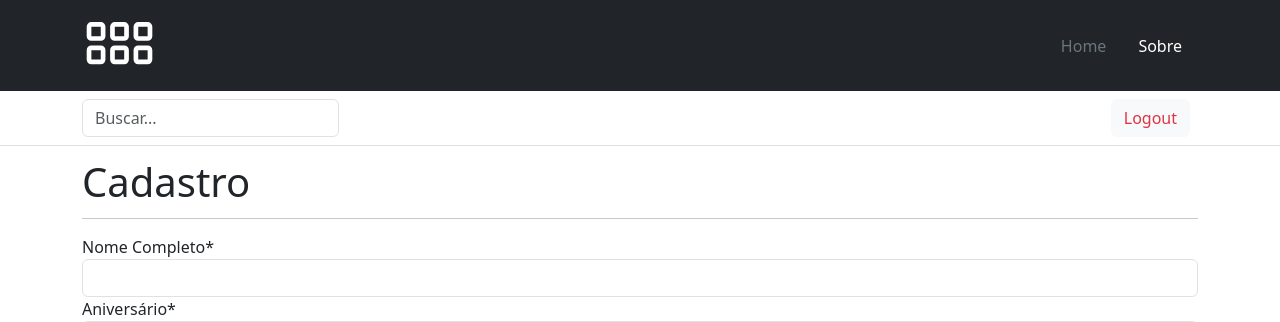
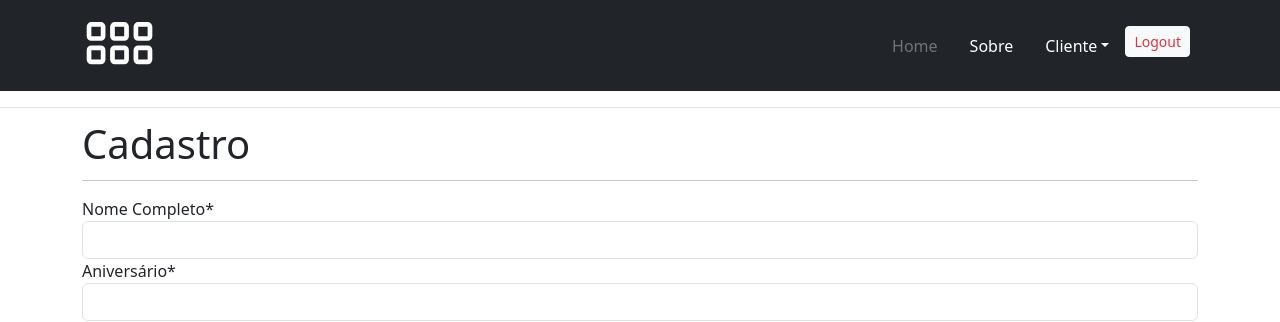
Before and after one commit to danielcanuto/setup, a Django app: page /cliente/create_person/ in a window 1280 px wide. Shown: the top 322 px of the page. Run offline with Django 4.2, Linux system fonts and the light colour scheme; a user stored in the database is signed in; some libraries are stand-ins or nearby versions.

Commit message:
correção do cliente createview

```diff
--- a/cidade_uf/views.py
+++ /dev/null
@@ -1,3 +0,0 @@
-from django.shortcuts import render
-
-# Create your views here.
--- a/cliente/models.py
+++ b/cliente/models.py
@@ -29,8 +29,7 @@ class Person(models.Model):
         return name[0]
 
 
-class Cliente(models.Model):
-    person = models.ForeignKey(Person, on_delete= models.CASCADE, blank=True, null=True, verbose_name='Nome')
+class Cliente(Person):
     telefone = models.CharField('Telefone',max_length=31, blank=True, null=True)
     email = models.CharField('E-mail', max_length=50)
     cidade_estado = models.ForeignKey(CidadeUF, on_delete=models.CASCADE, blank=True, null=True, verbose_name="Cidade/UF")
@@ -40,4 +39,4 @@ class Cliente(models.Model):
     cep =models.CharField('CEP', max_length=9)
 
     def __str__(self):
-        return f'{self.person} - {self.telefone}'
+        return f'{self.name} - {self.telefone}'
--- a/cliente/views.py
+++ b/cliente/views.py
@@ -60,16 +60,7 @@ class ClienteListView(LoginRequiredMixin, ListView):
 class ClienteCreateView(LoginRequiredMixin, CreateView):
     login_url = reverse_lazy('login')
     model = Cliente
-    fields = [
-        'person',
-        'telefone',
-        'email',
-        'cidade_estado',
-        'endereco',
-        'numero',
-        'bairro',
-        'cep'
-    ]
+    fields = "__all__"
 
     template_name = "cliente/form.html"
     success_url = "/cliente/list_cliente"
@@ -77,16 +68,7 @@ class ClienteCreateView(LoginRequiredMixin, CreateView):
 class ClienteUpdateView(LoginRequiredMixin, UpdateView):
     login_url = reverse_lazy('login')
     model = Cliente
-    fields = [
-        'person',
-        'telefone',
-        'email',
-        'cidade_estado',
-        'endereco',
-        'numero',
-        'bairro',
-        'cep'
-    ]
+    fields = "__all__"
 
     template_name = "cliente/form.html"
     success_url = "/cliente/list_cliente"
--- a/templates/base.html
+++ b/templates/base.html
@@ -25,8 +25,7 @@
 
             <div class="px-3 py-2 border-bottom mb-3">
                 <div class="container d-flex flex-wrap justify-content-center">
-                    {% include "partials/_pesquisatopo.html" %}
-                    {% include "partials/_botao_login.html" %}
+
                 </div>
             </div>
         {% endblock %}
--- a/templates/cliente/form.html
+++ b/templates/cliente/form.html
@@ -16,7 +16,7 @@
 {% block content %}
 <hr>
 
-<form action=""method="POST">
+<form action="" method="POST">
     {% csrf_token %}
     {{ form|crispy }}
 
--- a/templates/partials/_botao_login.html
+++ b/templates/partials/_botao_login.html
@@ -2,13 +2,13 @@
 <!-- criar if se estiver nao estir logado mostre -->
 {% if user.is_authenticated %}
 <div class="text-end">
-    <a href="{% url 'logout' %}"><button type="button" class="btn btn-light text-danger me-2">Logout</button></a>
+    <a href="{% url 'logout' %}"><button type="button" class="btn btn-sm btn-light text-danger me-2">Logout</button></a>
 </div>
 {% else %}
 <div class="text-end">
-   <a href="{% url 'login' %}"><button type="button" class="btn btn-light text-dark me-2">Login</button></a>
+   <a href="{% url 'login' %}"><button type="button" class="btn btn-sm btn-light text-dark me-2">Login</button></a>
 
-    <button type="button" class="btn btn-warning">Cadastrar</button>
+    <button type="button" class="btn btn-sm btn-warning">Cadastrar</button>
 </div>
 {% endif %}
 <!-- caso contraio nao moestre nada -->
--- a/templates/partials/_nav_header.html
+++ b/templates/partials/_nav_header.html
@@ -9,5 +9,19 @@
         Sobre
         </a>
     </li>
+    {% if user.is_authenticated %}
+
+    <li class="nav-item dropdown">
+        <a class=" nav-link dropdown-toggle text-reset show" href="#" data-bs-toggle="dropdown" aria-expanded="false">Cliente</a>
+        <ul class="dropdown-menu" data-bs-popper="static">
+          <li><a class="dropdown-item" href="{% url 'list_cliente' %}">Listar clientes</a></li>
+          <li><a class="dropdown-item" href="{% url 'create_cliente' %}">Cadastrar Clientes</a></li>
+        </ul>
+    </li>
+    {% endif %}
+
+    <li>
+        {% include "partials/_botao_login.html" %}
+    </li>
 
 </ul>
--- a/templates/partials/_navbar.html
+++ /dev/null
@@ -1 +0,0 @@
-<h3>eu sou a navegação</h3>
```
Also changed, not shown: templates/cliente/cliente/cliente_confirm_delete.html (renamed from templates/cliente/cliente_confirm_delete.html, +1 -7 lines), templates/cliente/cliente/cliente_list.html (+6 -6 lines), cidade_uf/migrations/0001_initial.py, cliente/migrations/0001_initial.py, db.sqlite3, templates/cliente/person/person_confirm_delete.html (renamed from templates/cliente/person_confirm_delete.html), templates/partials/_menu.html (deleted), templates/partials/_pesquisa.html (deleted).
